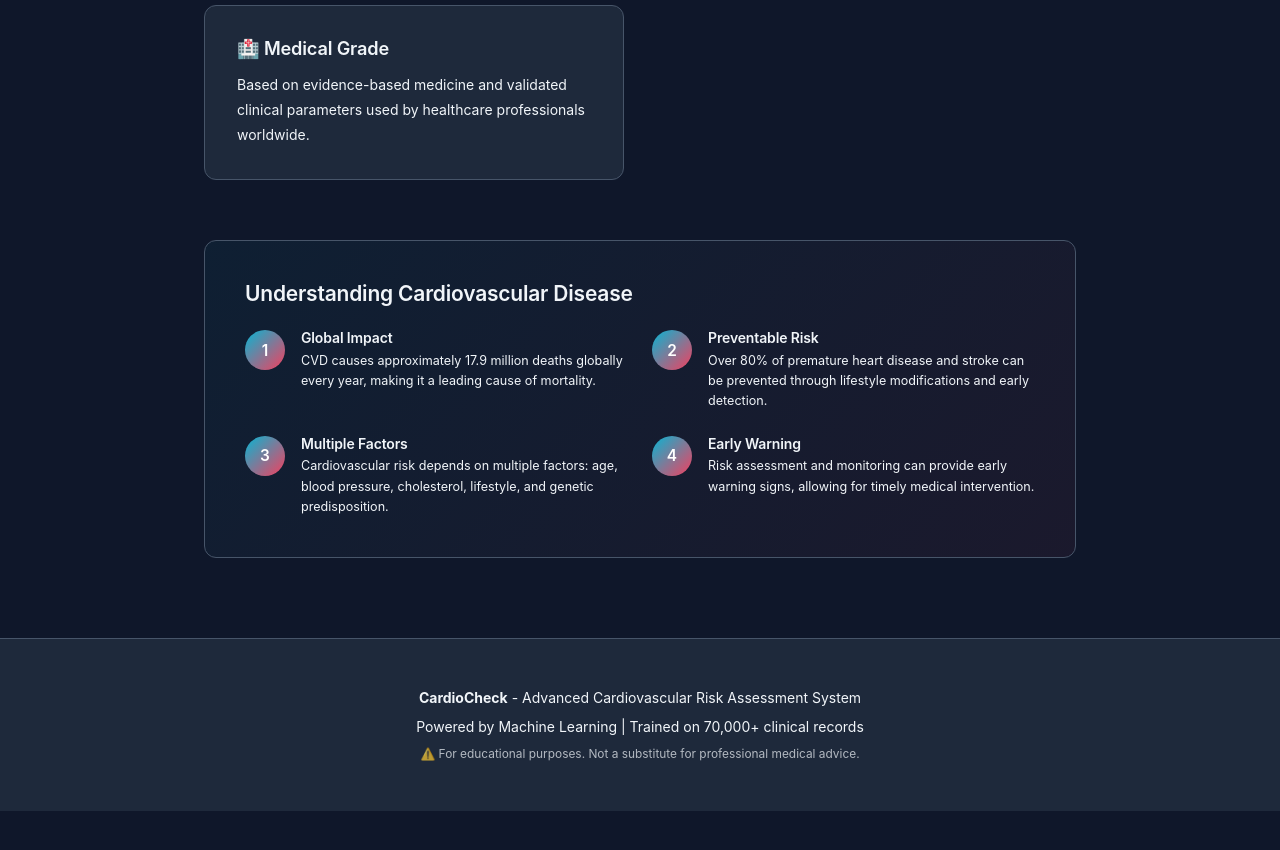
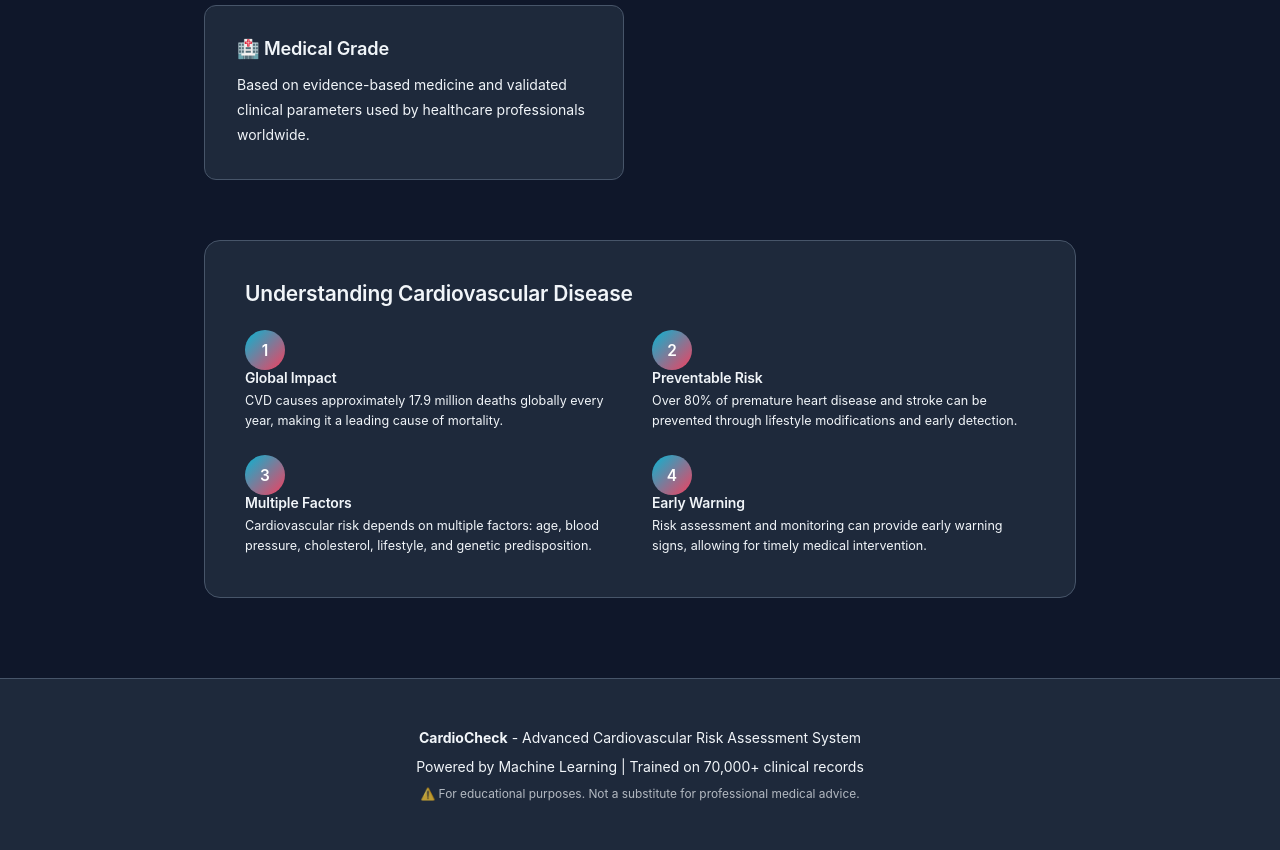
Before and after one commit to Kugashiya-Ronak/CardioCheck, a Flask app: page / in a window 1280 px wide. Shown: the part 938-1788 px from the top of the page. Before the commit the page ends 1749 px from the top, so only its background shows below. Run offline with Flask 3, Linux system fonts and the light colour scheme; parts of the project's set-up code (start-up, migrations or seed data) failed here and were passed over; some web fonts are replaced.

Commit message:
Update index.html

```diff
--- a/templates/index.html
+++ b/templates/index.html
@@ -152,12 +152,13 @@
   }
 
   .key-facts {
-    background: linear-gradient(135deg, rgba(6, 182, 212, 0.05) 0%, rgba(244, 63, 94, 0.05) 100%);
-    border: 1px solid var(--border-light);
-    border-radius: 12px;
-    padding: 40px;
-    margin-top: 40px;
-  }
+      background: var(--card-light); /* Use the dark card color */
+      border: 1px solid var(--border-light);
+      border-radius: 16px;
+      padding: 40px;
+      color: var(--text-light);
+      margin-top: 40px;
+    }
 
   .key-facts h3 {
     font-size: 1.5rem;
@@ -170,11 +171,6 @@
     display: grid;
     grid-template-columns: repeat(auto-fit, minmax(250px, 1fr));
     gap: 24px;
-  }
-
-  .fact-item {
-    display: flex;
-    gap: 16px;
   }
 
   .fact-icon {
```
